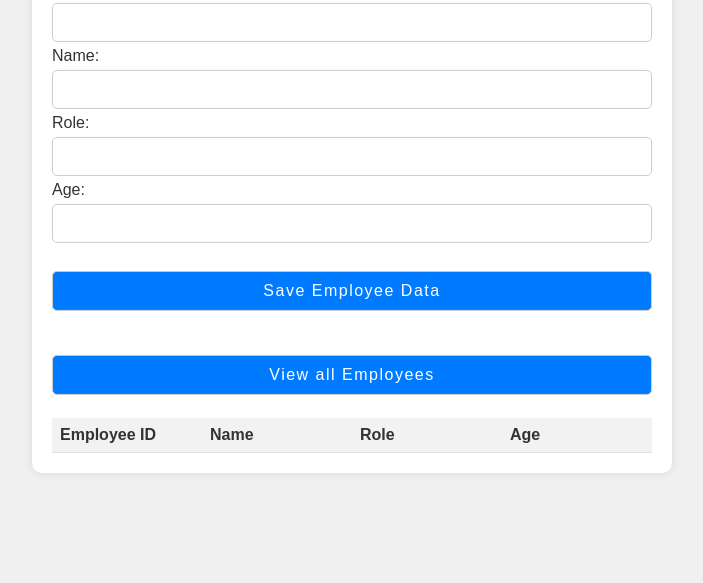
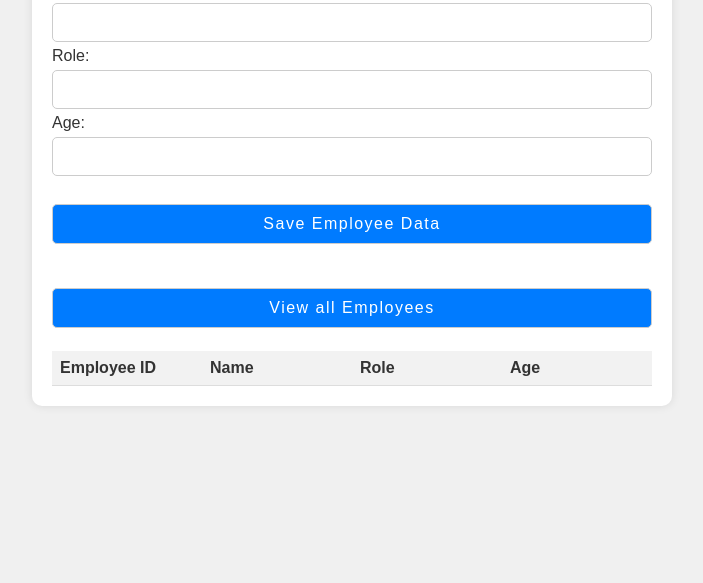
Before and after one commit to dominicnaatey/AWS-Serverless-App-Deployment, a plain HTML site: page index.html in a window 1280 px wide. Shown: the part 217-800 px from the top of the page, without its empty margins (288-991 px from the left). Drawn offline with nearby package versions, Linux system fonts and the light colour scheme.

Commit message:
Update index.html

```diff
--- a/index.html
+++ b/index.html
@@ -17,13 +17,11 @@
 
         .container {
             max-width: 600px; /* Limit width to 600px */
-            margin: 0 auto; /* Center the container */
+            margin: 30px auto; /* Center the container */
             padding: 20px; /* Add padding */
             background-color: #fff; /* White background */
             border-radius: 10px; /* Rounded corners */
             box-shadow: 0 0 10px rgba(0, 0, 0, 0.1); /* Add shadow */
-            position: relative;
-            transform: translateY(15%);
         }
 
         input[type="text"], input[type="submit"] {
```
